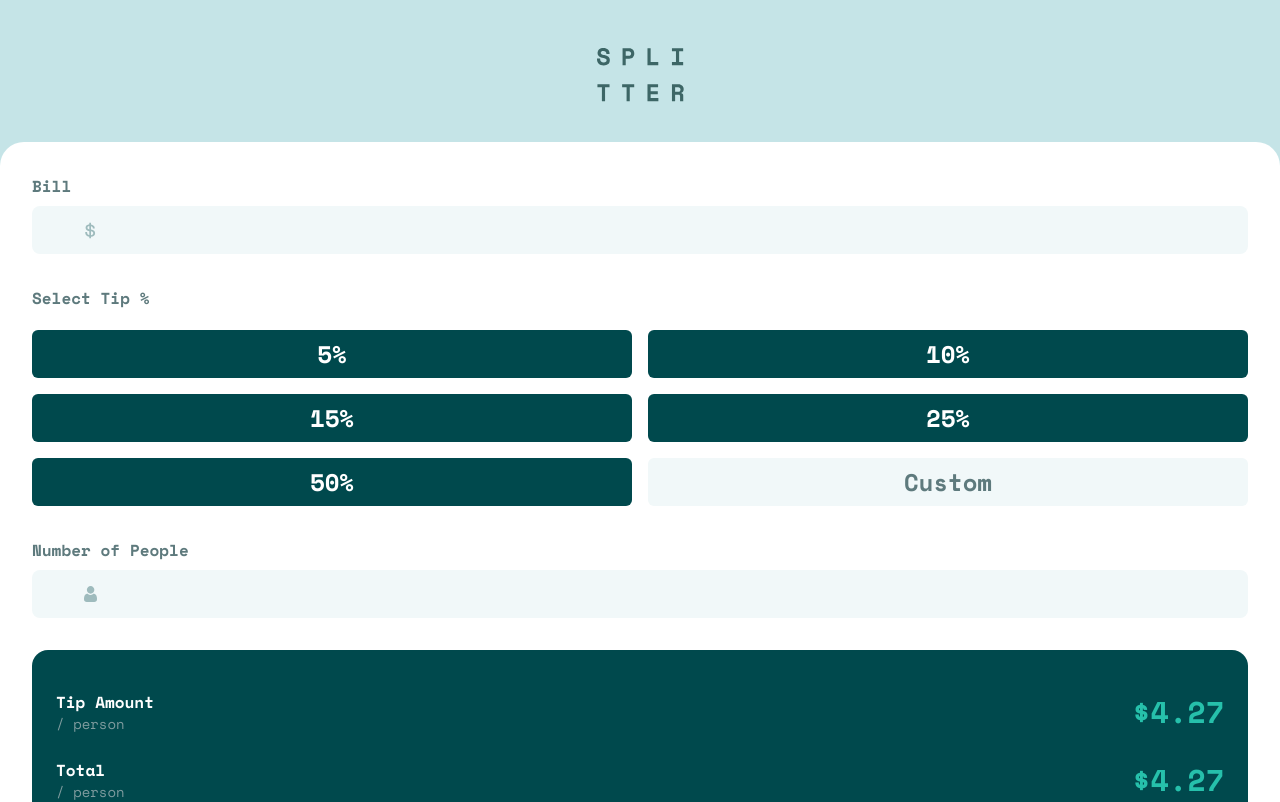
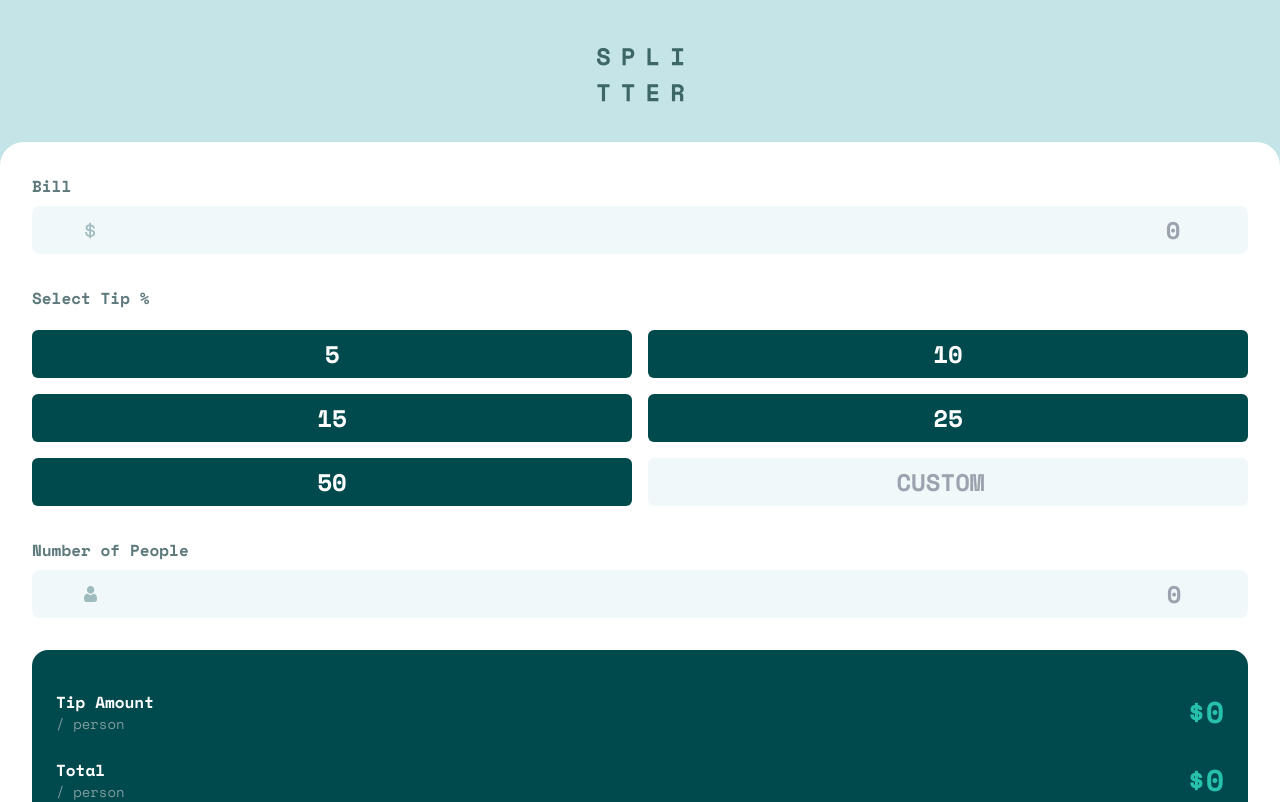
Before and after one commit to HangCcZ/frontend-mentor-challenge-tip-calculator-app, a Next.js app: page / in a window 1280 px wide. Shown: the top 802 px of the page. Built offline with nearby package versions, Linux system fonts and the light colour scheme.

Commit message:
completed application logic

```diff
--- a/pages/index.tsx
+++ b/pages/index.tsx
@@ -1,6 +1,42 @@
 import Head from 'next/head'
+import React, { useState, useRef } from 'react'
+export default function Home() {
+  const [bill, setBill] = useState('') // string field for the placeholder to work
+  const [tipPercent, setTipPercent] = useState(0)
+  const [numberOfPeople, setNumberOfPeople] = useState('') // string field for the placeholder to work
+  const [isTipPercentSelected, setIsTipPercentSelected] = useState(0)
+  const [customTip, setCustomTip] = useState('') // handle custom button display
 
-export default function Home() {
+  const tipRate = [5, 10, 15, 25, 50]
+  const customRef = useRef(null)
+
+  const calculateTipAmount = () => {
+    return Number(bill) == 0 || tipPercent == 0 || Number(numberOfPeople) == 0
+      ? 0
+      : (
+          (Number(bill) * Number(tipPercent)) /
+          100 /
+          Number(numberOfPeople)
+        ).toFixed(2)
+  }
+
+  const calculateTotalPerPerson = () => {
+    return Number(bill) == 0 || tipPercent == 0 || Number(numberOfPeople) == 0
+      ? 0
+      : (
+          (Number(bill) * (1 + tipPercent / 100)) /
+          Number(numberOfPeople)
+        ).toFixed(2)
+  }
+
+  const resetStates = () => {
+    setBill('')
+    setTipPercent(0)
+    setNumberOfPeople('')
+    setIsTipPercentSelected(0)
+    setCustomTip('')
+  }
+
   return (
     <div className="flex min-h-screen flex-col items-center justify-center py-2">
       <Head>
@@ -16,7 +52,13 @@ export default function Home() {
           <div className="mt-2 flex items-center justify-center rounded-lg bg-light-grayish-cyan2 p-2 focus-within:ring-2 focus-within:ring-strong-cyan">
             <img src="/icon-dollar.svg" />
             <input
+              onChange={(e) => {
+                setBill(e.target.value)
+              }}
+              value={bill}
+              placeholder="0"
               type="number"
+              onWheel={(e) => e.currentTarget.blur()}
               className="w-11/12 bg-light-grayish-cyan2 text-right text-2xl font-bold text-very-dark-cyan focus:outline-none "
             />
           </div>
@@ -27,24 +69,40 @@ export default function Home() {
             Select Tip %
           </h2>
           <div className="mt-5 grid grid-cols-2 gap-4">
-            <button className="rounded-md bg-very-dark-cyan p-2 text-2xl font-semibold text-white">
-              5%
-            </button>
-            <button className="rounded-md bg-very-dark-cyan p-2 text-2xl font-semibold text-white">
-              10%
-            </button>
-            <button className="rounded-md bg-very-dark-cyan p-2 text-2xl font-semibold text-white">
-              15%
-            </button>
-            <button className="rounded-md bg-very-dark-cyan p-2 text-2xl font-semibold text-white">
-              25%
-            </button>
-            <button className="rounded-md bg-very-dark-cyan p-2 text-2xl font-semibold text-white">
-              50%
-            </button>
-            <button className="rounded-md bg-light-grayish-cyan2 p-2 text-2xl font-semibold text-dark-grayish-cyan">
-              Custom
-            </button>
+            {tipRate.map((tipPercent) => (
+              <button
+                key={tipPercent}
+                onClick={() => {
+                  setTipPercent(Number(tipPercent))
+                  setIsTipPercentSelected(tipPercent)
+                  setCustomTip('')
+                }}
+                className={`rounded-md ${
+                  isTipPercentSelected == tipPercent
+                    ? 'bg-strong-cyan'
+                    : `bg-very-dark-cyan`
+                } p-2 text-2xl font-semibold text-white`}
+              >
+                {tipPercent}
+              </button>
+            ))}
+
+            <input
+              ref={customRef}
+              placeholder="CUSTOM"
+              value={customTip}
+              onClick={(e) => setIsTipPercentSelected(0)}
+              onChange={(e) => {
+                setCustomTip(e.target.value)
+                // if any number is entered
+                if (e.target.value != 'CUSTOM') {
+                  setTipPercent(Number(e.target.value))
+                }
+              }}
+              onWheel={(e) => e.currentTarget.blur()}
+              type="number"
+              className="rounded-md bg-light-grayish-cyan2 p-2 text-center text-2xl font-semibold text-dark-grayish-cyan focus-within:ring-2 focus-within:ring-strong-cyan focus:outline-none"
+            />
           </div>
         </div>
 
@@ -55,6 +113,10 @@ export default function Home() {
           <div className="mt-2 flex items-center justify-center rounded-lg bg-light-grayish-cyan2 p-2 focus-within:ring-2 focus-within:ring-strong-cyan">
             <img src="/icon-person.svg" />
             <input
+              onChange={(e) => setNumberOfPeople(e.target.value)}
+              placeholder="0"
+              onWheel={(e) => e.currentTarget.blur()}
+              value={numberOfPeople}
               type="number"
               className="w-11/12 bg-light-grayish-cyan2 text-right text-2xl font-bold text-very-dark-cyan focus:outline-none "
             />
@@ -67,7 +129,9 @@ export default function Home() {
               <h2 className="font-semibold text-white">Tip Amount</h2>
               <p className="text-sm text-dark-grayish-cyan-2">/ person</p>
             </div>
-            <div className="text-3xl font-bold text-strong-cyan">$4.27</div>
+            <div className="text-3xl font-bold text-strong-cyan">
+              ${calculateTipAmount()}
+            </div>
           </div>
 
           <div className="mt-6 flex items-center justify-between">
@@ -75,11 +139,18 @@ export default function Home() {
               <h2 className="font-semibold text-white">Total</h2>
               <p className="text-sm text-dark-grayish-cyan-2">/ person</p>
             </div>
-            <div className="text-3xl font-bold text-strong-cyan">$4.27</div>
+            <div className="text-3xl font-bold text-strong-cyan">
+              ${calculateTotalPerPerson()}
+            </div>
           </div>
 
           <div className="mt-8 rounded-md bg-strong-cyan p-2 text-center">
-            <button className="text-xl font-bold text-very-dark-cyan">
+            <button
+              className="w-full text-xl font-bold text-very-dark-cyan"
+              onClick={() => {
+                resetStates()
+              }}
+            >
               RESET
             </button>
           </div>
```
